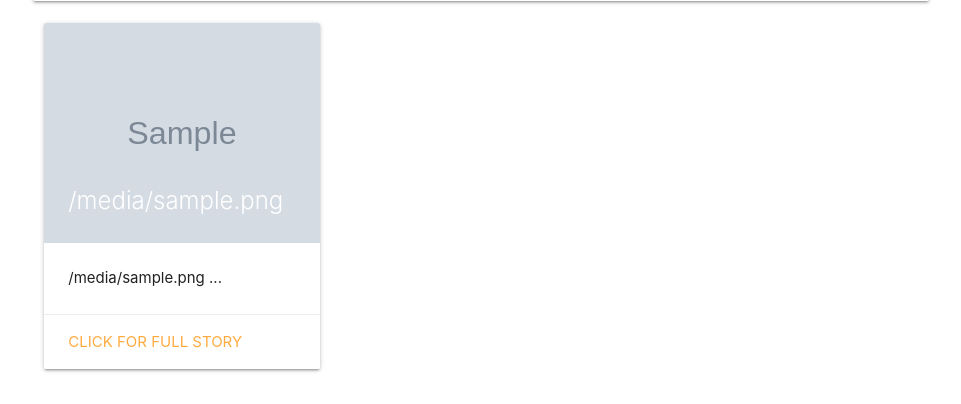
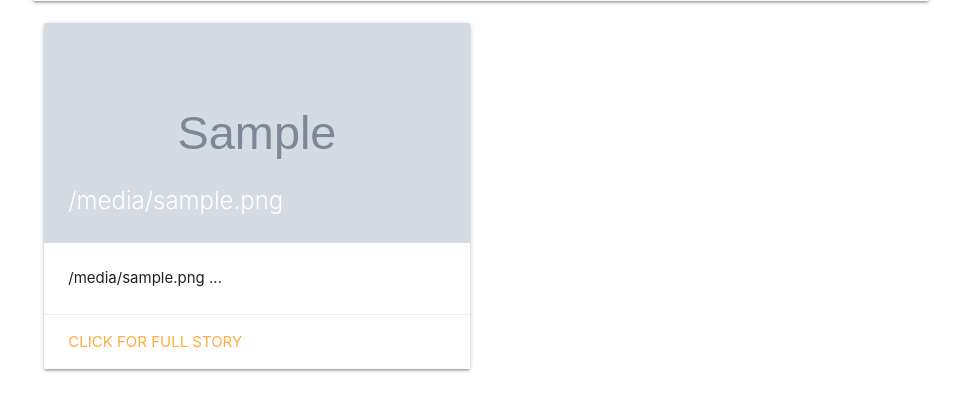
Before and after one commit to Makhubedu/News-Text-To-Audio, a Django app: template sabc/templates/base.html in a window 1280 px wide. Shown: the part 1031-1435 px from the top of the page, without its empty margins (159-1120 px from the left). Run offline with Django 3.2, Linux system fonts and the light colour scheme; the template is opened without the code that fills it: most values are stand-ins (such as "Sample title", 1, 10 or a date in 2020); grey boxes marked "Sample" are stand-in pictures; parts of the project's set-up code (start-up, migrations or seed data) failed here and were passed over.

```diff
--- a/sabc/templates/base.html
+++ b/sabc/templates/base.html
@@ -61,11 +61,11 @@
 
     <div class="container">
     {% for a,b,c,d in text_and_image%}
-        <div class="row">
-            <div class="col s4">
+        <div class="row" id="the-raw">
+            <div class="col s12 m6" >
                 <div class="card">
                     <div class="card-image">
-                        <img src="{{a}}" width="220" height="220">
+                        <img id="lefa" src="{{a}}" width="33.3%"  height="220">
                         <span class="card-title">{{b}}</span>
                     </div>
                     <div class="card-content">
```
